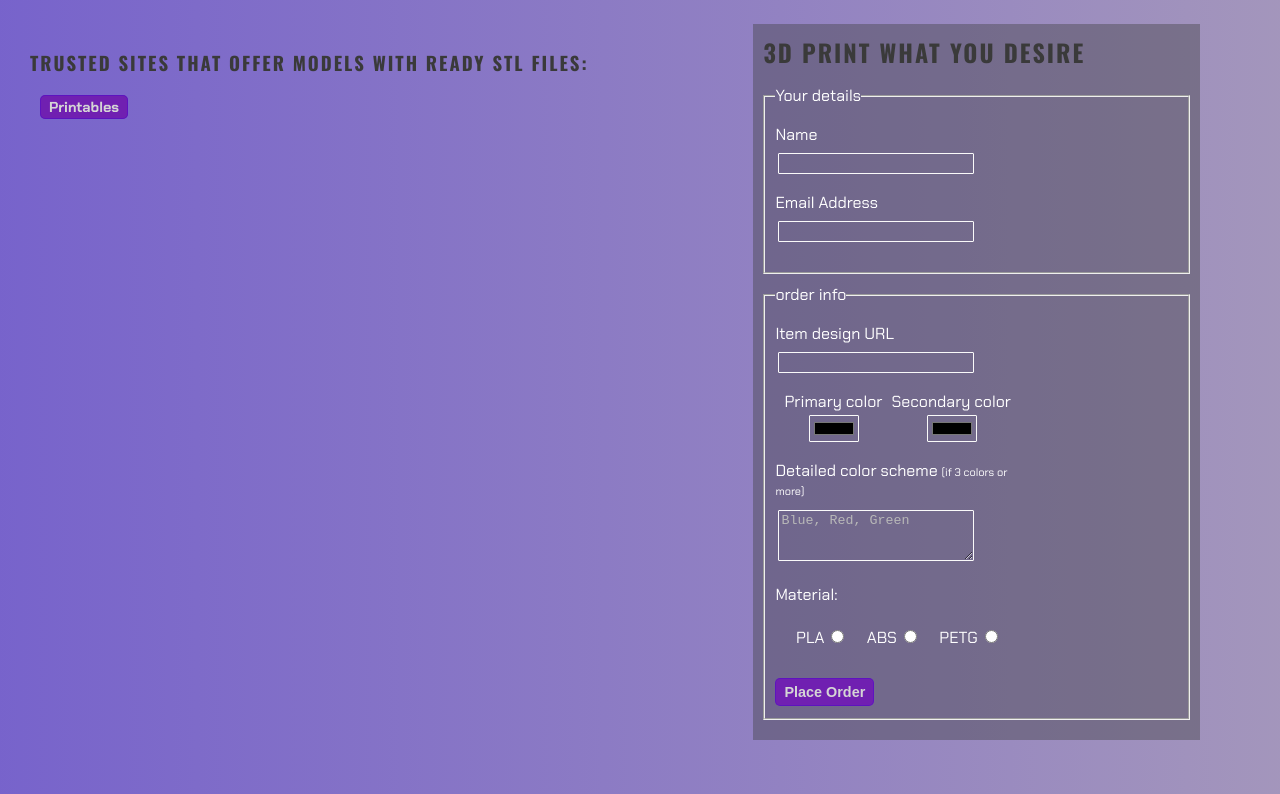
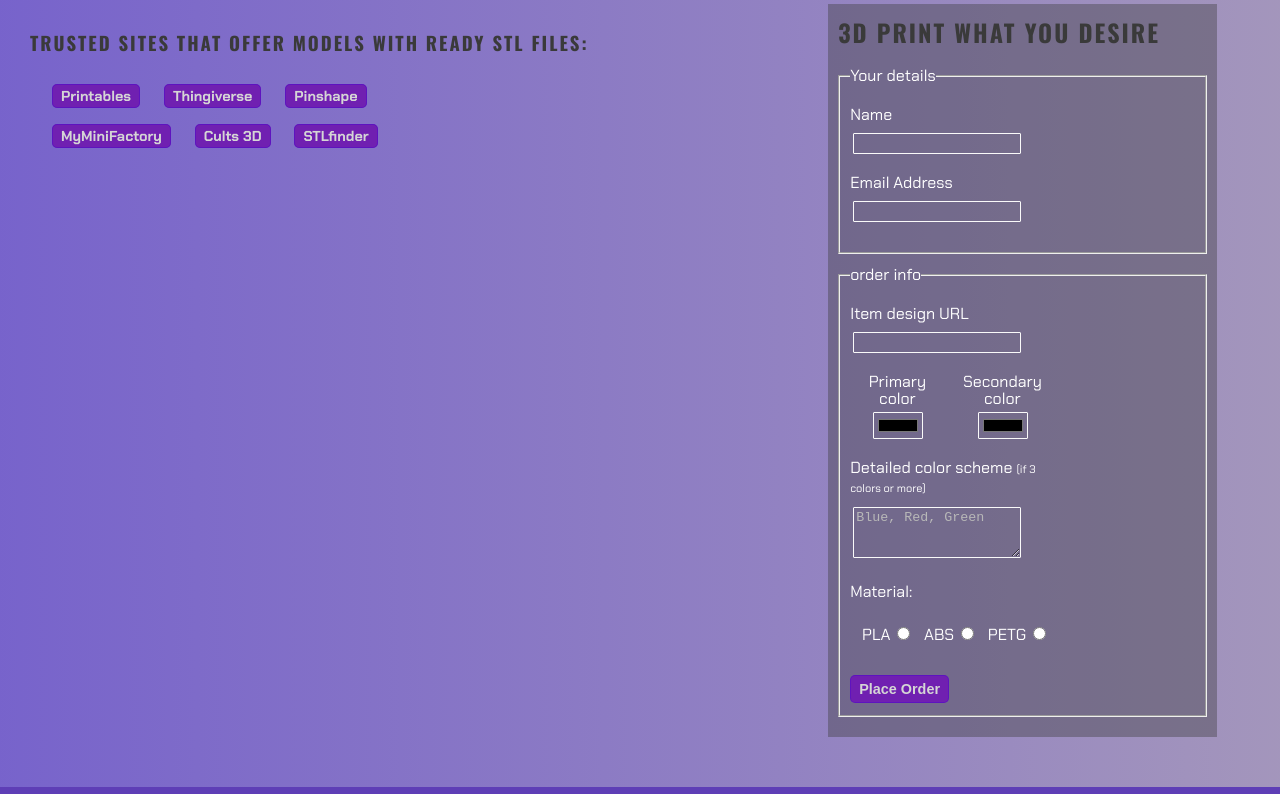
Before and after one commit to Ahmadk-g/Codeinsitute-PP1, a plain HTML site: page product.html in a window 1280 px wide. Shown: the part 1390-2184 px from the top of the page. Drawn offline with nearby package versions, Linux system fonts and the light colour scheme.

Commit message:
model design section editing

```diff
--- a/assets/css/style.css
+++ b/assets/css/style.css
@@ -359,12 +359,25 @@ main>div{
 }
 
 
+#sites-form{
+    display: flex;
+    flex-wrap: wrap;
+    padding: 20px 10px;
+}
+
+#sites-form>section{
+    flex-grow: 1;
+}
+
 /* models section */
 
 #models{
-    margin-top: 45px;
-    margin-left: 10px;
-    margin-bottom: 45px;
+    margin: 25px 0px 50px 10px;
+    /* padding: 10px 0 0 10px; */
+}
+
+#models div{
+    line-height: 40px;
 }
 
 #models h3{
@@ -381,7 +394,7 @@ main>div{
 
 #form-section{
     margin-bottom: 50px;
-    padding: 20px 10px;
+    /* padding: 20px 10px; */
 
 }
 
@@ -415,6 +428,7 @@ fieldset{
     background: transparent;
     border: 1px solid #fafafa;
     width: 80%;
+    color: #ffffff;
 }
 
 input{
@@ -423,6 +437,7 @@ input{
     border-radius: 1px;
     background: transparent;
     border: 1px solid #fafafa;
+    color: #ffffff;
 }
 
 .color-input-divs{
@@ -456,16 +471,6 @@ textarea::placeholder{
     border-radius: 5px;
     font-size: 0.9rem;
 
-}
-
-#sites-form{
-    display: flex;
-    flex-wrap: wrap;
-    /* padding: 0 20px; */
-}
-
-#sites-form>section{
-    flex-grow: 1;
 }
 
 
@@ -521,7 +526,7 @@ footer i{
     text-align: center;
     display: flex;
     justify-content: center;
-    padding: 20px 0;
+    padding: 10px 0;
     list-style-type: none;
 }
 
@@ -617,6 +622,11 @@ footer i{
     }
 
 
+    #models div{
+        width: 60%;
+        padding: 0px 12px;
+    }
+
     #radio-buttons{
         width: 60%;
     }
--- a/product.html
+++ b/product.html
@@ -128,7 +128,14 @@
         <div id="sites-form">
             <section id="models">
                 <h3>Trusted sites that offer models with ready STL files:</h3>
-                <a href="https://www.printables.com/model" target="_blank" class="link-button">Printables</a>
+                <div>
+                    <a href="https://www.printables.com/model" target="_blank" class="link-button">Printables</a>
+                    <a href="https://www.thingiverse.com/" target="_blank" class="link-button">Thingiverse</a>
+                    <a href="https://pinshape.com/" target="_blank" class="link-button">Pinshape</a>
+                    <a href="https://www.myminifactory.com/" target="_blank" class="link-button">MyMiniFactory</a>
+                    <a href="https://cults3d.com/" target="_blank" class="link-button">Cults 3D</a>
+                    <a href="https://www.stlfinder.com/" target="_blank" class="link-button">STLfinder</a>
+                </div>
             </section>
             <section id="form-section">
                 <form id="order-form" action="https://formdump.codeinstitute.net" method="post">
```
